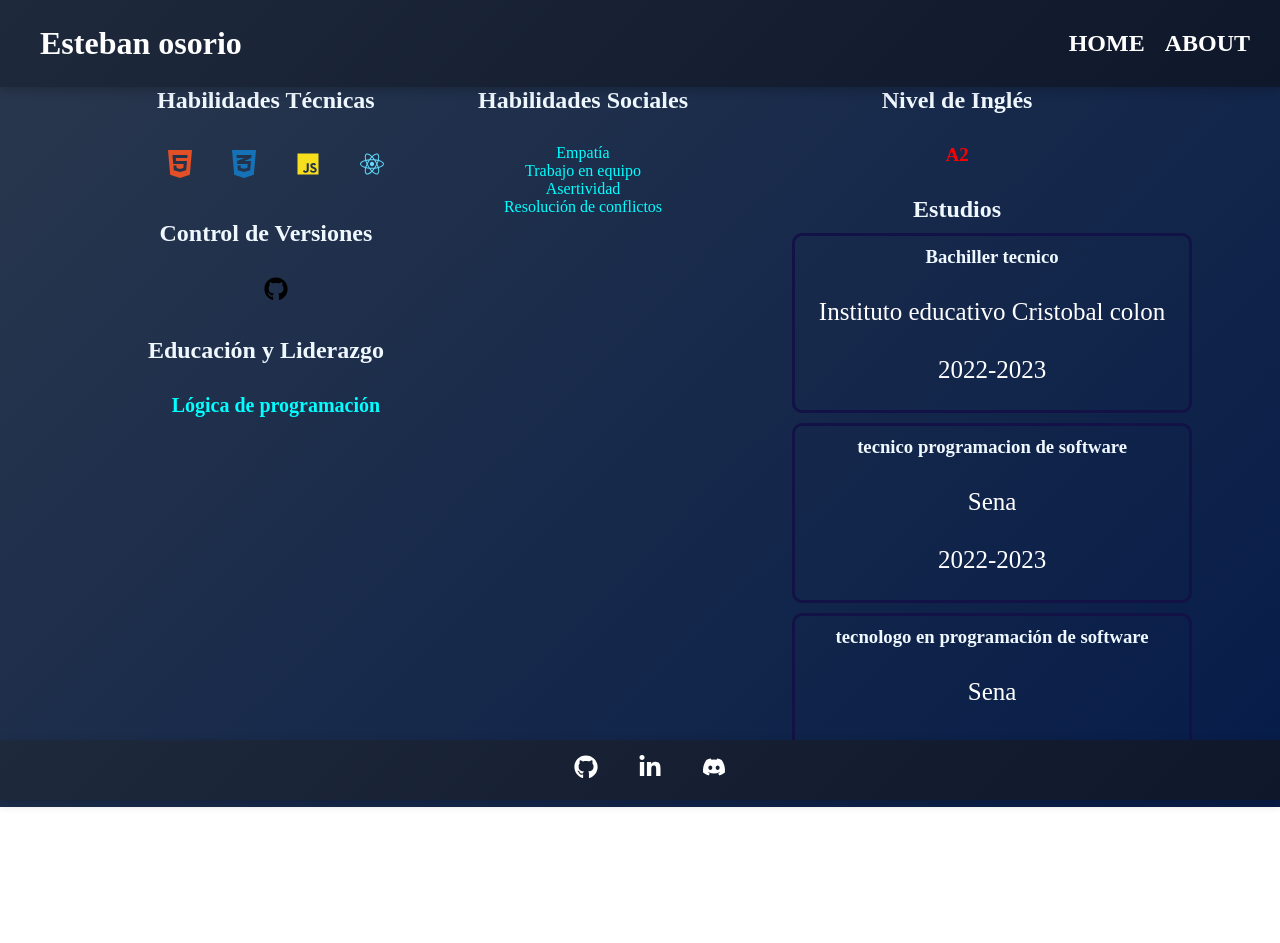
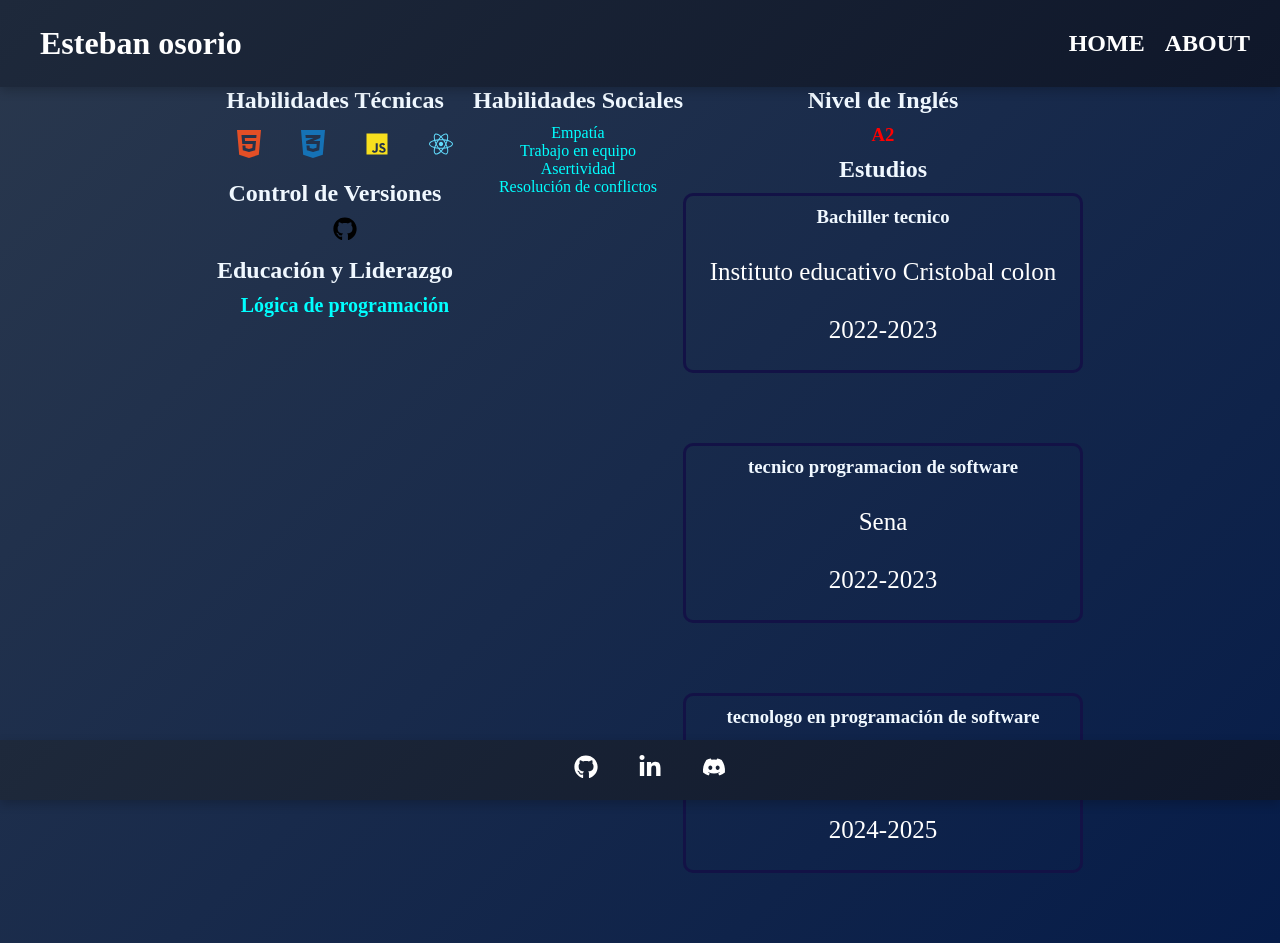
Before and after one commit to osorio99/PortafolioOso, a React (Vite) app: page /PortafolioOso/About in a window 1280 px wide. Before the commit the page ends 807 px from the top, so only its background shows below. Built offline with nearby package versions, Linux system fonts and the light colour scheme.

Commit message:
organizacion de about

```diff
--- a/src/Layouts/Main/Main.css
+++ b/src/Layouts/Main/Main.css
@@ -74,7 +74,7 @@ main{
 }
 
 
-@media (max-width: 1279px) {
+@media (max-width: 1280px) {
 
     .box1 h2{
         font-size: 35px;
@@ -85,7 +85,7 @@ main{
   }
 
 
-@media (max-width: 920px) {
+@media (max-width: 921px) {
 
     .box2{
         margin-left: 40px;
--- a/src/pages/About/About.css
+++ b/src/pages/About/About.css
@@ -22,7 +22,7 @@ h2{
     display: flex;
     justify-content: center;
     color: aliceblue;
-    height: 90vh;
+       height: 100%;
 
 }
 
@@ -50,9 +50,11 @@ h2{
     padding: 10px;
     border-radius: 10px;
     border: solid;
-    margin-left: 70px;
+    margin-left: 30px;
     border-color: rgb(19, 18, 70) ;
     margin-top: 10PX;
+    margin-bottom: 70px;
+
 }
 .box11 h2{
     color: white;
@@ -65,7 +67,7 @@ h2{
     font-size: 25px;
 
 }
-@media (max-width: 1279px) {
+@media (max-width: 1280px) {
 
     .about{
            height: 100%;
@@ -80,14 +82,16 @@ h2{
   }
 
 
-@media (max-width: 920px) {
+@media (max-width: 921px) {
 
     .about{
         flex-direction: column;
-        height: 100%;
+
+
         display: flex;
         justify-content: center;
         align-items: center;
+        height: 100%;
     }
     .box11{
         margin-left: 0px;
```
